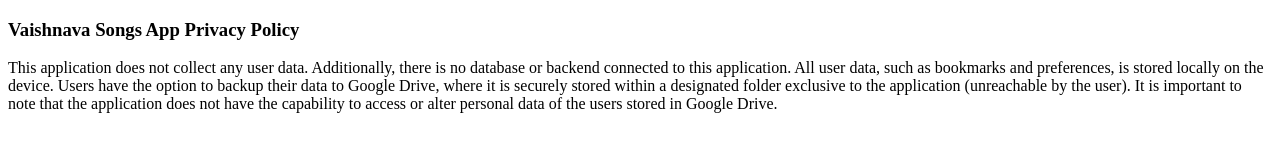
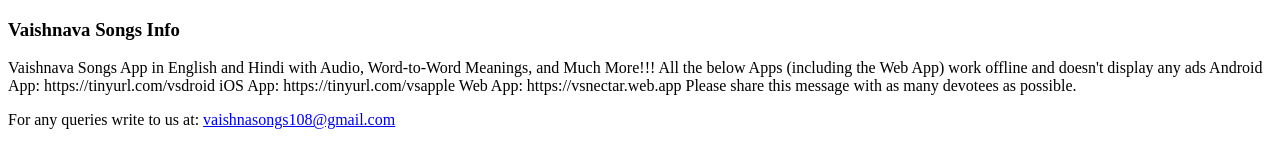
Before and after one commit to rahulkudum/VaishnavaSongsInfo, a plain HTML site: page index.html in a window 1280 px wide. Drawn offline with Linux system fonts and the light colour scheme.

Commit message:
Update index.html

```diff
--- a/index.html
+++ b/index.html
@@ -2,9 +2,19 @@
 <html>
 <body>
 
-<h3>Vaishnava Songs App Privacy Policy</h3>
+<h3>Vaishnava Songs Info</h3>
 <p>
-  This application does not collect any user data. Additionally, there is no database or backend connected to this application. All user data, such as bookmarks and preferences, is stored locally on the device. Users have the option to backup their data to Google Drive, where it is securely stored within a designated folder exclusive to the application (unreachable by the user). It is important to note that the application does not have the capability to access or alter personal data of the users stored in Google Drive.
+Vaishnava Songs App in English and Hindi with Audio, Word-to-Word Meanings, and Much More!!!
+All the below Apps (including the Web App) work offline and doesn't display any ads
+
+Android App: https://tinyurl.com/vsdroid
+iOS App: https://tinyurl.com/vsapple
+Web App: https://vsnectar.web.app
+
+Please share this message with as many devotees as possible.
+</p>
+<p>
+  For any queries write to us at: <a href="mailto:vaishnavasongs108@gmail.com">vaishnasongs108@gmail.com</a>
 </p>
 
 </body>
```
